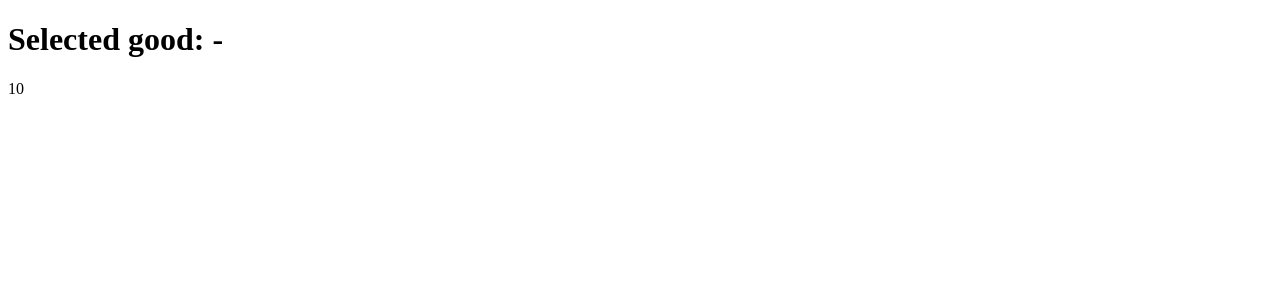
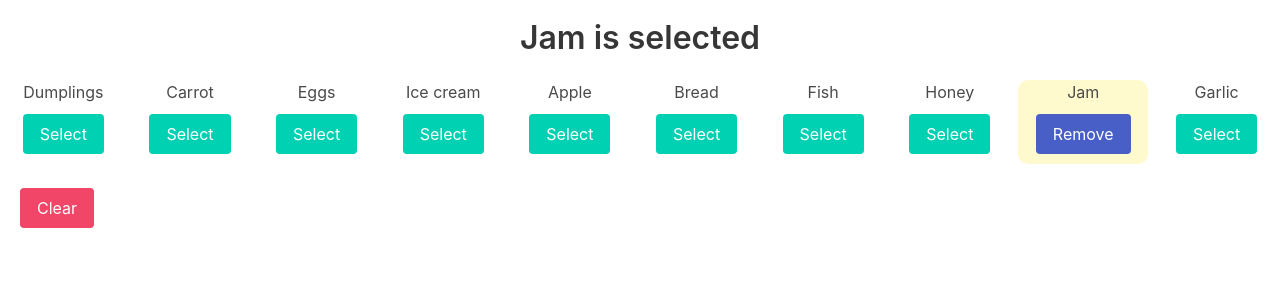
Before and after one commit to mate-academy/react_goods-selector, a React (Create React App) app: page / in a window 1280 px wide. Shown: the top 300 px of the page. Built offline with nearby package versions, Linux system fonts and the light colour scheme.

Commit message:
Compleated

```diff
--- a/package.json
+++ b/package.json
@@ -7,7 +7,8 @@
   "license": "GPL-3.0",
   "dependencies": {
     "@cypress/react": "^5.12.4",
-    "bulma": "^0.9.3",
+    "bulma": "^0.9.4",
+    "classnames": "^2.3.1",
     "react": "^17.0.2",
     "react-dom": "^17.0.2",
     "react-scripts": "^4.0.3"
@@ -17,7 +18,7 @@
     "@mate-academy/cypress-tools": "^1.0.4",
     "@mate-academy/eslint-config-react": "*",
     "@mate-academy/eslint-config-react-typescript": "*",
-    "@mate-academy/scripts": "^1.2.1",
+    "@mate-academy/scripts": "^1.2.3",
     "@mate-academy/students-ts-config": "*",
     "@mate-academy/stylelint-config": "*",
     "@types/node": "^17.0.23",
--- a/src/App.scss
+++ b/src/App.scss
@@ -1 +1,24 @@
-// styles go here
+@import "../node_modules/bulma/bulma.sass";
+
+.good {
+  display: inline-block;
+  border-radius: 10px;
+  margin: 0 5px;
+
+  &__button {
+    margin: 10px 0;
+  }
+
+  &--selected {
+    background-color: lemonchiffon;
+  }
+}
+
+.title {
+  text-align: center;
+  margin: 20px 0;
+}
+
+.is-danger {
+  margin-left: 20px;
+}
--- a/src/App.tsx
+++ b/src/App.tsx
@@ -1,4 +1,5 @@
-import React from 'react';
+import classNames from 'classnames';
+import { Component } from 'react';
 import './App.scss';
 
 const goodsFromServer: string[] = [
@@ -14,11 +15,95 @@ const goodsFromServer: string[] = [
   'Garlic',
 ];
 
-const App: React.FC = () => (
-  <div className="App">
-    <h1>Selected good: -</h1>
-    {goodsFromServer.length}
-  </div>
-);
+type State = {
+  selected: string[],
+};
+
+class App extends Component<{}, State> {
+  state = {
+    selected: ['Jam'],
+  };
+
+  removeGood = (good: string) => {
+    this.setState(state => (
+      { selected: state.selected.filter(elem => elem !== good) }
+    ));
+  };
+
+  addGood = (good: string) => {
+    this.setState(state => (
+      { selected: [...state.selected, good] }
+    ));
+  };
+
+  render() {
+    const { selected } = this.state;
+
+    const selectedGoods = () => {
+      switch (selected.length) {
+        case 0:
+          return 'No goods selected';
+
+        case 1:
+          return `${selected} is selected`;
+
+        default:
+          return `${selected.slice(0, -1).join(', ')} and ${selected[selected.length - 1]} are selected`;
+      }
+    };
+
+    return (
+      <div className="App">
+        <h1 className="title">
+          {selectedGoods()}
+        </h1>
+        <ul className="level">
+          {goodsFromServer.map(good => (
+            <li
+              key={good}
+              className={classNames(
+                'good',
+                'level-item',
+                'has-text-centered',
+                {
+                  'good--selected': selected.includes(good),
+                },
+              )}
+            >
+              {good}
+              <div className="good__button">
+                {selected.includes(good) ? (
+                  <button
+                    type="button"
+                    className="button is-link"
+                    onClick={() => this.removeGood(good)}
+                  >
+                    Remove
+                  </button>
+                ) : (
+                  <button
+                    type="button"
+                    className="button is-primary"
+                    onClick={() => this.addGood(good)}
+                  >
+                    Select
+                  </button>
+                )}
+              </div>
+            </li>
+          ))}
+        </ul>
+
+        <button
+          type="button"
+          className="button is-danger"
+          onClick={() => this.setState({ selected: [] })}
+        >
+          Clear
+        </button>
+      </div>
+    );
+  }
+}
 
 export default App;
```
Also changed, not shown: 2 other files (tests, documents, lock files or other folders).
